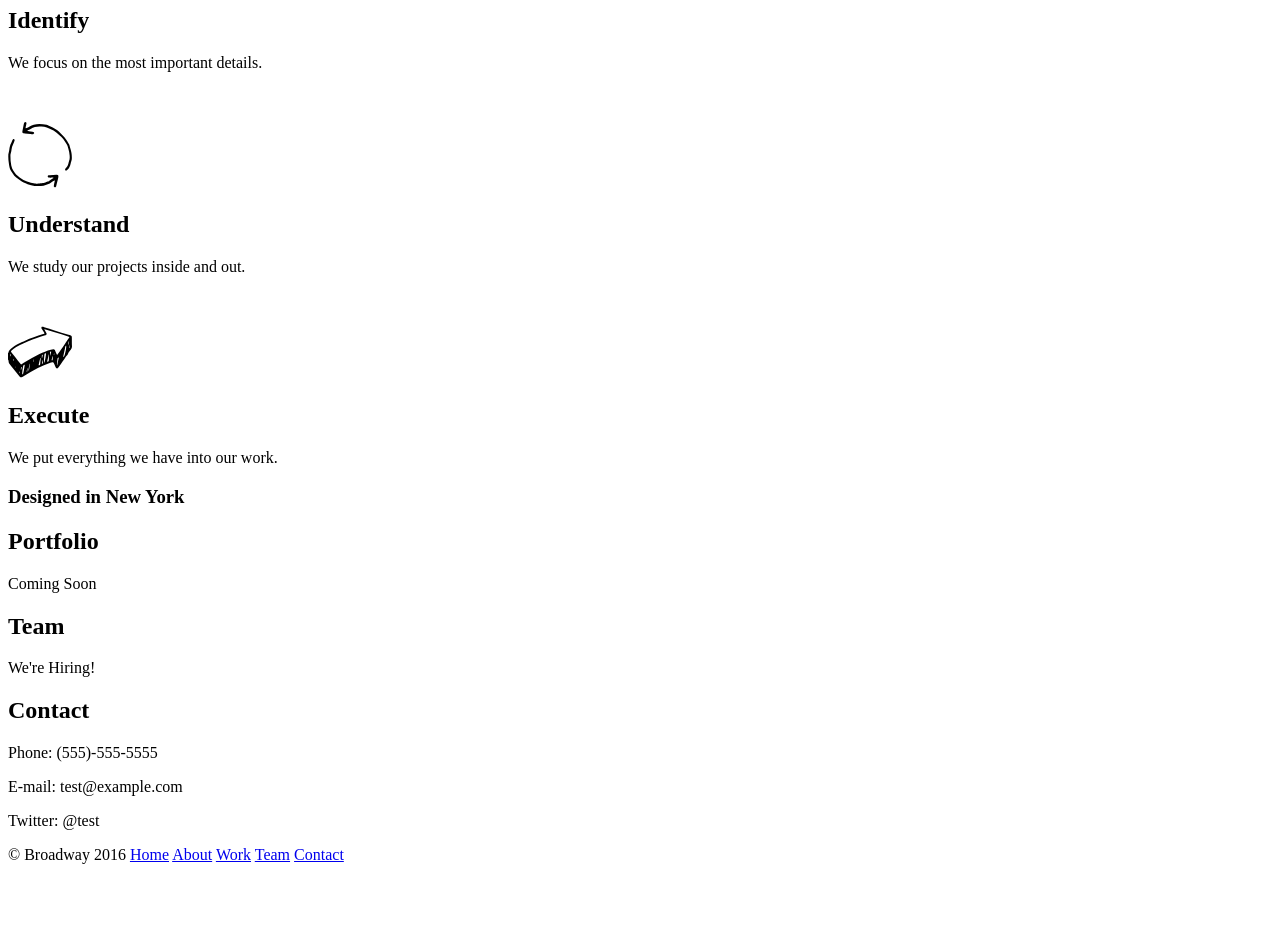
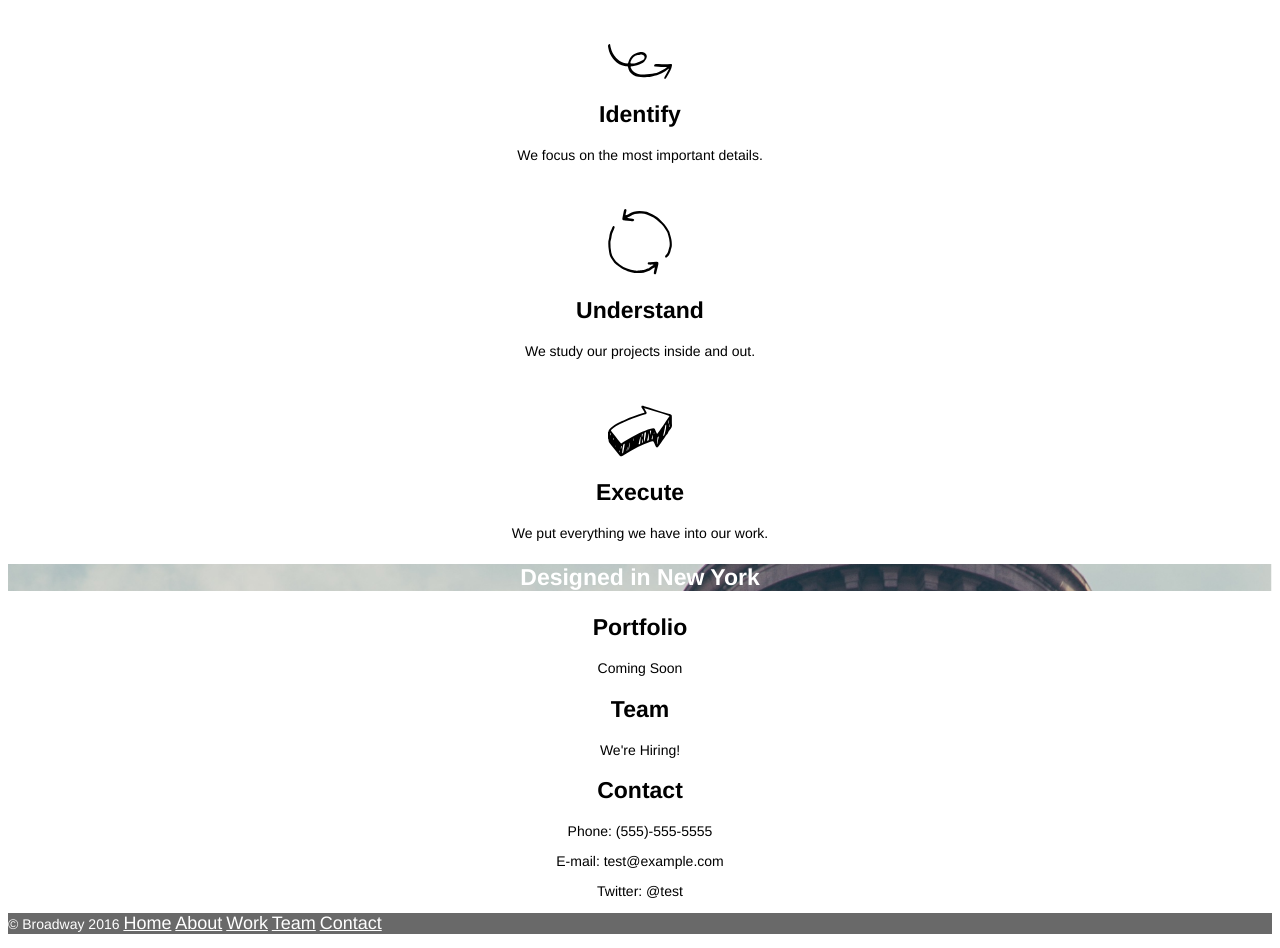
Before and after one commit to luckyjrocks/broadway, a plain HTML site: page index.html in a window 1280 px wide. Shown: the part 447-1395 px from the top of the page. Before the commit the page ends 1327 px from the top, so only its background shows below. Drawn offline with Linux system fonts and the light colour scheme.

Commit message:
Add stylesheet/Add background images

```diff
--- a/index.html
+++ b/index.html
@@ -3,14 +3,16 @@
   <head>
     <link href="resources/css/style.css" type="text/css" rel="stylesheet">
     <meta charset="utf-8">
+    <meta name="veiwport" content="width=device-width initial-scale=1">
     <title>Broadway</title>
   </head>
   <body>
   <!--Title and navigation section-->
-  <div id="home">
-    <h1>Broadway Design</h1><br/>
+  <div class="toppg" id="home">
+    <div class="backgroundimg">
+      <h1>Broadway Design</h1>
     <!--"Navigation list"-->
-    <div class="nav" id="nav">
+      <div class="navlist" id="nav">
         <ul>
           <li><a href="#home">Home</a></li><br/>
           <li><a href="#about">About</a></li><br/>
@@ -19,9 +21,10 @@
           <li><a href="#contact">Contact</a></li><br/>
         </ul>
       </div>
+    </div>
     <!--Process/Home content section-->
-    <div class="process">
-      <h2>Our Process</h2><br/>
+    <div class="process" class="backgroundwt">
+      <h2 class="h2">Our Process</h2><br/>
       <p><img src="resources/attachments/identify.svg" alt=""></p>
       <h2>Identify</h2>
       <p>We focus on the most important details.</p><br/>
@@ -34,9 +37,12 @@
     </div>
   </div>
   <!--About/Work/Team/Contact info section-->
+  <!--bottom page background image-->
   <div class="about" id="about">
-    <h3>Designed in New York</h3>
+    <h3 class="backgroundimg">Designed in New York</h3>
   </div>
+    <!--bottom page background white-->
+  <div class="backgroundwt">
     <div class="portfolio" id="portfolio">
       <h2>Portfolio</h2>
       <p>Coming Soon</p>
@@ -51,8 +57,9 @@
       <p>E-mail: test@example.com</p>
       <p>Twitter: @test</p>
     </div>
-<div>
+    <div class="navbar">
       <p>© Broadway 2016 <a href="#home">Home</a> <a href="#about">About</a> <a href="#portfolio">Work</a> <a href="#team">Team</a> <a href="#contact">Contact</a></p>
+    </div>
   </div>
   </body>
 </html>
--- a/resources/css/style.css
+++ b/resources/css/style.css
@@ -1,3 +1,59 @@
+html {
+  font-family: helvetica;
+  text-align: center;
+}
+
+h1 {
+  font-size: 70px;
+  color: white;
+}
+
+h2 {
+  font-size: 23px;
+}
+
+h3 {
+  font-size: 23px;
+  color: white;
+}
+
+h1,
+h2,
+h3, {
+  font-weight: bold;
+}
+
 li {
   list-style-type: none;
 }
+
+p {
+  font-size: 14px;
+}
+
+.h2 {
+  font-size: 32px;
+}
+
+a {
+  font-size: 18px;
+  color: white;
+}
+
+.navbar {
+  text-align: left;
+  font-size: 11px;
+  color: white;
+  background-color: dimgray;
+}
+
+.backgroundimg {
+  background-image: url('../attachments/building.png');
+  background-repeat: no-repeat;
+  background-size: cover;
+
+}
+
+.backgroundwt {
+  background-color: white;
+}
```
Lines whose indentation alone changed are shown as unchanged.
